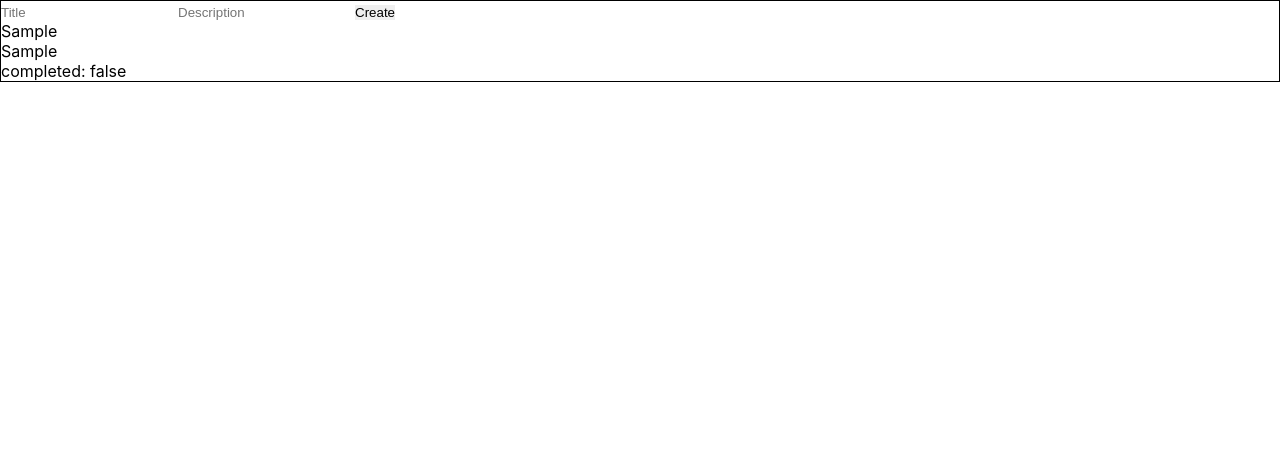
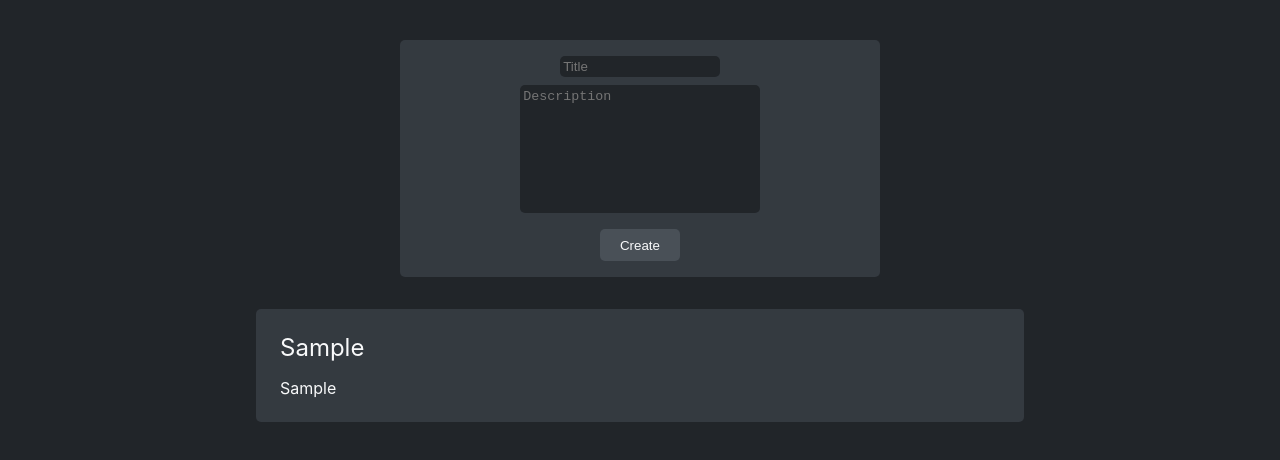
Before and after one commit to micky-rivera/salt_todo, a React (Create React App) app in the folder client/: page /1 in a window 1280 px wide. Both pictures are taken after typing "Sample", "Sample" into the empty fields and a click on the button "Create". Shown: the top 460 px of the page. Built offline with nearby package versions, Linux system fonts and the light colour scheme; no server answers.

Commit message:
basic css for todolist and delete func

```diff
--- /dev/null
+++ b/client/src/colors.scss
@@ -0,0 +1,11 @@
+$background-color: #212529;
+
+$dark: #343A40;
+
+$medium: #495057;
+
+$light: #6C757D;
+
+$lightest: #ADB5BD;
+
+$text: #F8F9FA;
--- a/client/src/components/TodoForm/TodoForm.scss
+++ b/client/src/components/TodoForm/TodoForm.scss
@@ -0,0 +1,48 @@
+@import "../../colors.scss";
+
+.todoform {
+    background-color: $dark;
+    max-width: 30rem;
+    margin: auto;
+    border-radius: 5px;
+    padding: 1rem;
+    margin-top: 2.5rem;
+    &__title {
+        width: 100%;
+        margin-bottom: 0.5rem;
+        input {
+            display: block;
+            width: 10rem;
+            margin: auto;
+            background-color: $background-color;
+            color: $text;
+            padding: 0.2rem;
+            border-radius: 5px;
+        }
+    }
+    &__desc {
+        width: 100%;
+        textarea {
+            resize: none;
+            display: block;
+            width: 15rem;
+            height: 8rem;
+            margin: auto;
+            background-color: $background-color;
+            color: $text;
+            padding: 0.2rem;
+            border-radius: 5px;
+        }
+    }
+    &__button {
+        cursor: pointer;
+        display: block;
+        width: 5rem;
+        height: 2rem;
+        margin: auto;
+        margin-top: 1rem;
+        border-radius: 5px;
+        background-color: $medium;
+        color: $text;
+    }
+}
--- a/client/src/components/TodoForm/TodoForm.tsx
+++ b/client/src/components/TodoForm/TodoForm.tsx
@@ -29,12 +29,16 @@ function TodoForm() {
 
   return (
     <form className="todoform" onSubmit={handleSubmit}>
-        <input required className="todoform__input--title" type="text" placeholder="Title" value={titleInput} onChange={e => {
-            setTitleInput(e.target.value);
-        }}  />
-        <input required className="todoform__input--desc" type="text" placeholder="Description" value={descInput} onChange={e => {
-            setDescInput(e.target.value);
-        }}  />
+        <div className="todoform__title">
+            <input required type="text" placeholder="Title" value={titleInput} onChange={e => {
+                setTitleInput(e.target.value);
+            }}  />
+        </div>
+        <div className="todoform__desc">
+            <textarea placeholder="Description" value={descInput} onChange={e => {
+                setDescInput(e.target.value);
+            }}  />
+        </div>
         <button className="todoform__button">Create</button>
     </form>
   );
--- a/client/src/components/TodoItem/TodoItem.scss
+++ b/client/src/components/TodoItem/TodoItem.scss
@@ -0,0 +1,45 @@
+@import "../../colors.scss";
+
+.todoitem {
+    cursor: pointer;
+    background-color: $dark;
+    border-radius: 5px;
+    padding: 1.5rem;
+    margin: 1rem;
+    position: relative;
+    z-index: 1;
+    &--completed {
+        cursor: pointer;
+        background-color: $medium;
+        border-radius: 5px;
+        padding: 1.5rem;
+        margin: 1rem;
+        position: relative;
+    }
+    &__title {
+        color: $text;
+        font-size: 1.5rem;
+        margin-bottom: 1rem;
+        word-wrap: break-word;
+    }
+    &__desc {
+        color: $text;
+        word-wrap: break-word;
+    }
+    &__deletebtn {
+        background-color: $light;
+        width: 2.5rem;
+        height: 2.5rem;
+        position: absolute;
+        right: 1rem;
+        top: 1rem;
+        border-radius: 50%;
+        z-index: 2;
+    }
+    &__deleteicon {
+        color: $text;
+        font-size: 1.5rem;
+        text-align: center;
+        margin-top: 0.2rem;
+    }
+}
--- a/client/src/components/TodoItem/TodoItem.tsx
+++ b/client/src/components/TodoItem/TodoItem.tsx
@@ -6,8 +6,10 @@ import { setList } from '../../redux/slices';
 function TodoItem({todo}: TodoItemProps) {
     const dispatch = useAppDispatch();
     const todoList = useAppSelector(state => state.app).todoList;
+    let deleting = false;
 
     const handleClick = () => {
+        if (!deleting) {
             const newTodo = {
                 title: todo.title,
                 desc: todo.desc,
@@ -30,12 +32,29 @@ function TodoItem({todo}: TodoItemProps) {
             dispatch(setList(newList));
 
             // socket emit the changed list
+
         }
+    }
+
+    const handleDelete = () => {
+        deleting = true;
+        const newContent = todoList.content.filter(item => todo.title !== item.title);
+        const newList = {
+            id: todoList.id,
+            title:todoList.title,
+            content: newContent
+        }
+
+        dispatch(setList(newList));
+    }
+
   return (
-    <div className="todoitem" onClick={handleClick}>
-      <p>{todo.title}</p>
-      <p>{todo.desc}</p>
-      <p>completed: {todo.completed.toString()}</p>
+    <div className={todo.completed ? "todoitem--completed" : "todoitem"} onClick={handleClick}>
+        <p className="todoitem__title">{todo.title}</p>
+        <p className="todoitem__desc">{todo.desc}</p>
+        <div className={todo.completed ? "todoitem__deletebtn" : "hidden"} onClick={handleDelete}>
+            <p className="todoitem__deleteicon">X</p>
+        </div>
     </div>
   );
 }
--- a/client/src/components/TodoList/TodoList.scss
+++ b/client/src/components/TodoList/TodoList.scss
@@ -1,3 +1,14 @@
+@import "../../colors.scss";
+
 .todolist {
-    border: 1px solid black;
+    &__title {
+        color: $text;
+        font-size: 3rem;
+        text-align: center;
+    }
+    &__container {
+        max-width: 50rem;
+        margin: auto;
+        margin-top: 2rem;
+    }
 }
--- a/client/src/components/TodoList/TodoList.tsx
+++ b/client/src/components/TodoList/TodoList.tsx
@@ -37,19 +37,20 @@ function TodoList() {
             },
             body: JSON.stringify(todoList)
         })
-        /* .then(res => res.json())
-        .then(data => {
-            console.log(data);
-        }); */
     }, [todoList]);
 
 
   return (
     <div className="todolist">
-        <TodoForm />
-        {todoList.content.map((todoItem, index) => (
-            <TodoItem key={index} todo={todoItem} />
-        ))}
+        <p className="todolist__title">{todoList.title}</p>
+        <div className="todolist__form">
+            <TodoForm />
+        </div>
+        <div className="todolist__container">
+            {todoList.content.map((todoItem, index) => (
+                <TodoItem key={index} todo={todoItem} />
+            ))}
+        </div>
     </div>
   );
 }
--- a/client/src/index.scss
+++ b/client/src/index.scss
@@ -1,3 +1,5 @@
+@import "./colors";
+
 * {
   margin: 0px;
   padding: 0px;
@@ -5,7 +7,12 @@
   box-sizing: border-box;
 }
 
+.hidden {
+  display: none;
+}
+
 body {
+  background-color: $background-color;
   font-family: -apple-system, BlinkMacSystemFont, 'Segoe UI', 'Roboto', 'Oxygen',
     'Ubuntu', 'Cantarell', 'Fira Sans', 'Droid Sans', 'Helvetica Neue',
     sans-serif;
```
Lines whose indentation alone changed are shown as unchanged.
